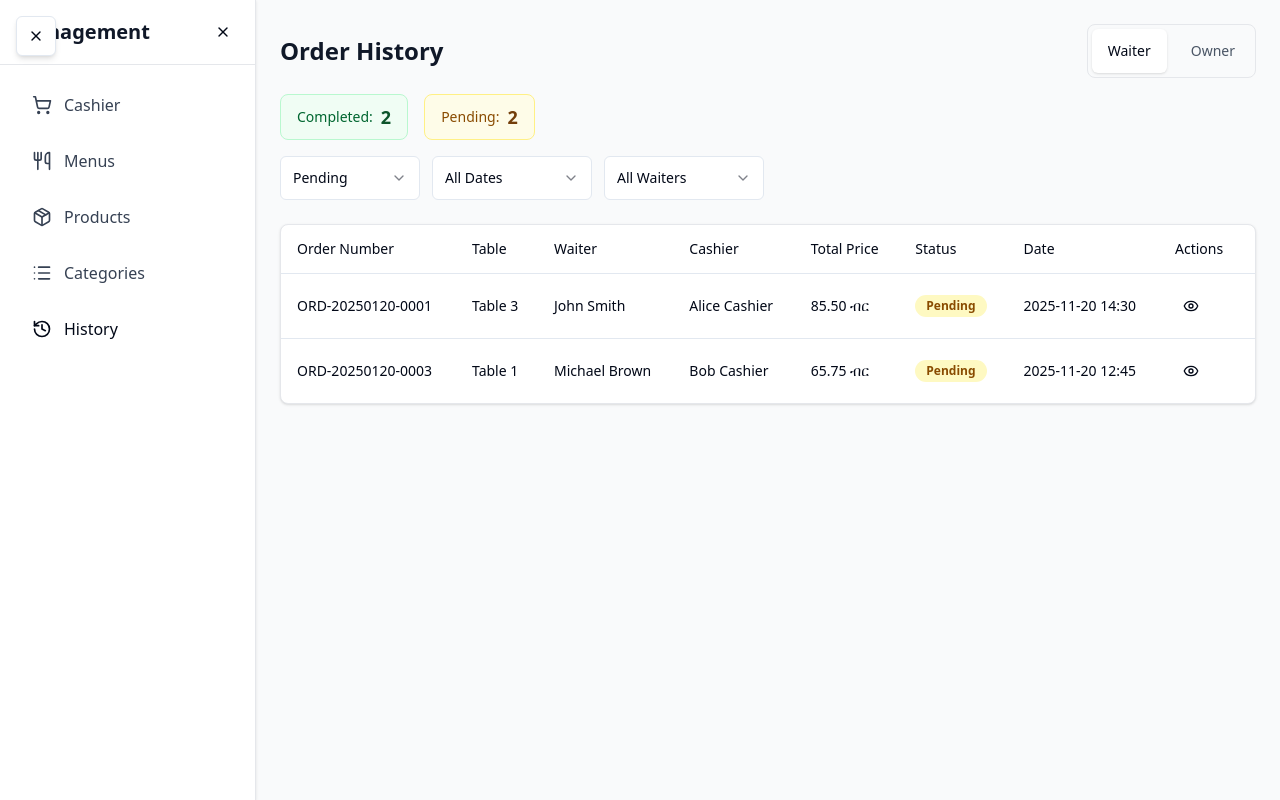
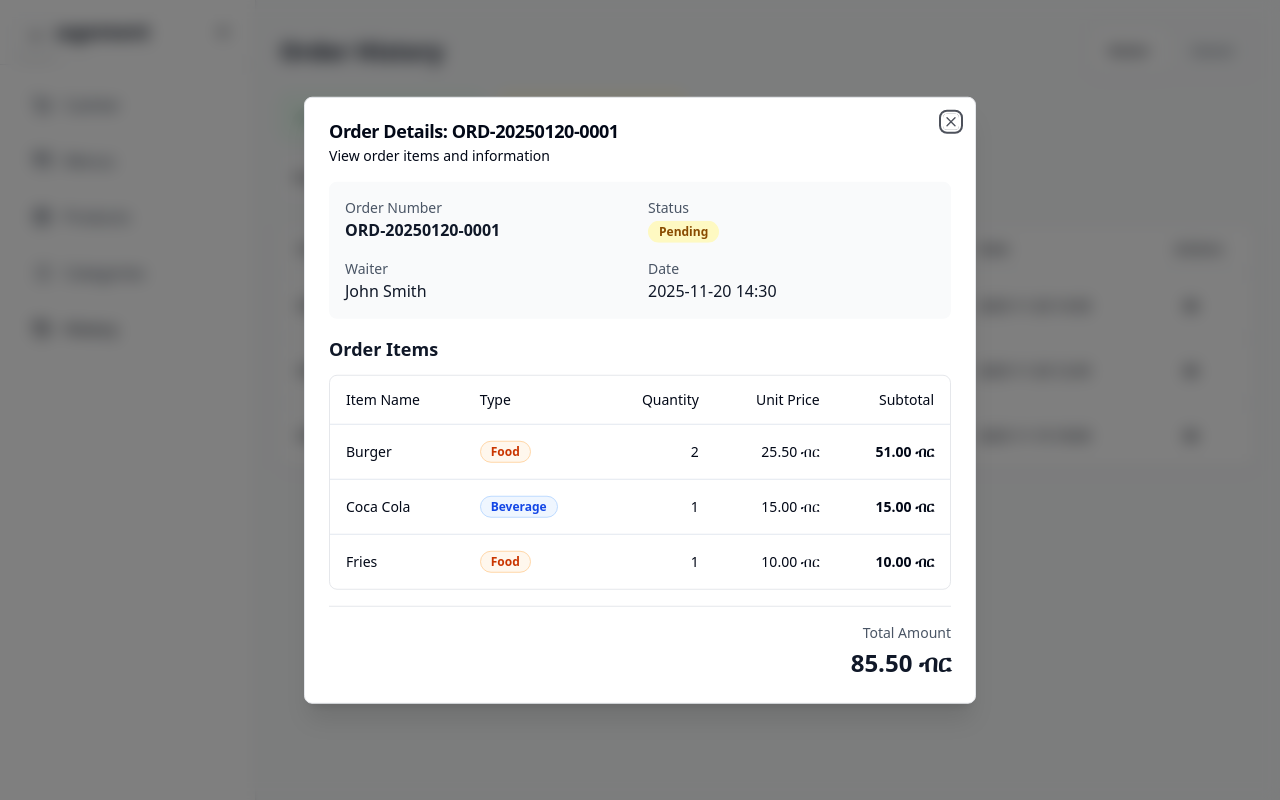
Before and after one commit to samuel-mulu/frontend-restaurant-web-app, a Next.js app: page /history in a window 1280 px wide. Both pictures are taken after a click on the button 1191 px from the left and 305 px from the top of the page. Built offline with nearby package versions, Linux system fonts and the light colour scheme.

Commit message:
modify the order summery

```diff
--- a/components/features/OrderHistory.tsx
+++ b/components/features/OrderHistory.tsx
@@ -20,8 +20,15 @@ import {
 } from "@/components/ui/select";
 import { Eye, Loader2 } from "lucide-react";
 import { Order } from "@/lib/types";
-import { listOrders, ApiError } from "@/lib/api/orders";
+import { listOrders, ApiError, OrderItemInput } from "@/lib/api/orders";
 import { toast } from "sonner";
+import {
+  Dialog,
+  DialogContent,
+  DialogDescription,
+  DialogHeader,
+  DialogTitle,
+} from "@/components/ui/dialog";
 
 // Mock orders for development (will be replaced with API call)
 const mockOrders: Order[] = [
@@ -37,6 +44,29 @@ const mockOrders: Order[] = [
     waiterName: "John Smith",
     cashierId: "cashier1",
     cashierName: "Alice Cashier",
+    items: [
+      {
+        itemId: "item1",
+        typeSnapshot: "food",
+        qty: 2,
+        nameSnapshot: "Burger",
+        priceSnapshot: 25.5,
+      },
+      {
+        itemId: "item2",
+        typeSnapshot: "beverage",
+        qty: 1,
+        nameSnapshot: "Coca Cola",
+        priceSnapshot: 15.0,
+      },
+      {
+        itemId: "item3",
+        typeSnapshot: "food",
+        qty: 1,
+        nameSnapshot: "Fries",
+        priceSnapshot: 10.0,
+      },
+    ],
   },
   {
     id: "ORD002",
@@ -100,6 +130,8 @@ export function OrderHistory() {
   const [statusFilter, setStatusFilter] = useState<string>("Pending");
   const [dateFilter, setDateFilter] = useState<string>("all");
   const [waiterFilter, setWaiterFilter] = useState<string>("all");
+  const [selectedOrder, setSelectedOrder] = useState<Order | null>(null);
+  const [isDetailDialogOpen, setIsDetailDialogOpen] = useState(false);
 
   // Fetch orders from API (commented out for now, using mock data)
   useEffect(() => {
@@ -178,16 +210,15 @@ export function OrderHistory() {
    * Map order status to filter status
    */
   const mapStatusForFilter = (status: string): string => {
-    const statusMap: Record<string, string> = {
-      placed: "Pending",
-      pending: "Pending",
-      served: "Served",
-      preparing: "Preparing",
-      ready: "Ready",
-      completed: "Completed",
-      cancelled: "Cancelled",
-    };
-    return statusMap[status.toLowerCase()] || status;
+    const statusLower = status.toLowerCase();
+    if (statusLower === "placed" || statusLower === "pending") {
+      return "Pending";
+    }
+    if (statusLower === "completed") {
+      return "Completed";
+    }
+    // Default to Pending for unknown statuses
+    return "Pending";
   };
 
   /**
@@ -204,12 +235,6 @@ export function OrderHistory() {
         return "bg-green-100 text-green-800";
       case "Pending":
         return "bg-yellow-100 text-yellow-800";
-      case "Cancelled":
-        return "bg-red-100 text-red-800";
-      case "Served":
-      case "Preparing":
-      case "Ready":
-        return "bg-blue-100 text-blue-800";
       default:
         return "bg-gray-100 text-gray-800";
     }
@@ -238,7 +263,11 @@ export function OrderHistory() {
   useEffect(() => {
     if (roleFilter === "waiter" && statusFilter) {
       const dates = getAvailableDates(orders, statusFilter);
-      if (dates.length > 0 && dateFilter !== "all" && !dates.includes(dateFilter)) {
+      if (
+        dates.length > 0 &&
+        dateFilter !== "all" &&
+        !dates.includes(dateFilter)
+      ) {
         setDateFilter("all"); // Reset if current date not available
       }
     }
@@ -251,7 +280,11 @@ export function OrderHistory() {
       setWaiterFilter("all"); // Reset waiter filter
       // Reset date filter if no completed orders available
       const completedDates = getAvailableDates(orders, "Completed");
-      if (completedDates.length > 0 && dateFilter !== "all" && !completedDates.includes(dateFilter)) {
+      if (
+        completedDates.length > 0 &&
+        dateFilter !== "all" &&
+        !completedDates.includes(dateFilter)
+      ) {
         setDateFilter("all");
       }
     } else {
@@ -259,22 +292,52 @@ export function OrderHistory() {
     }
   }, [roleFilter]);
 
-  // Calculate order counts by status
-  const orderCounts = useMemo(() => {
-    const completed = orders.filter(
-      (order) =>
-        (order.status === "completed" || order.status === "Completed") &&
-        (roleFilter === "owner" ? order.waiterId : true)
-    ).length;
-    const pending = orders.filter(
-      (order) =>
-        (order.status === "pending" ||
-          order.status === "Pending" ||
-          order.status === "placed") &&
-        (roleFilter === "owner" ? false : true) // Owner doesn't see pending
-    ).length;
+  // Calculate total prices by status based on filtered orders (excluding status filter)
+  const orderTotals = useMemo(() => {
+    // Filter orders based on role, date, and waiter (but not status)
+    const filteredForTotals = orders.filter((order) => {
+      // Role-based filtering
+      if (roleFilter === "owner") {
+        // Owner: Only completed orders from waiters
+        const isCompleted =
+          order.status === "completed" || order.status === "Completed";
+        if (!isCompleted || !order.waiterId) return false;
+      }
+
+      // Waiter filter
+      if (
+        roleFilter === "waiter" &&
+        waiterFilter !== "all" &&
+        order.waiterId !== waiterFilter
+      ) {
+        return false;
+      }
+
+      // Date filtering
+      if (dateFilter && dateFilter !== "all") {
+        const orderDate = formatDateForFilter(order.date);
+        if (orderDate !== dateFilter) return false;
+      }
+
+      return true;
+    });
+
+    // Calculate totals for each status from filtered orders
+    const completed = filteredForTotals
+      .filter(
+        (order) => order.status === "completed" || order.status === "Completed"
+      )
+      .reduce((sum, order) => sum + (order.totalPrice || 0), 0);
+
+    const pending = filteredForTotals
+      .filter((order) => {
+        const statusLower = (order.status || "").toLowerCase();
+        return statusLower === "pending" || statusLower === "placed";
+      })
+      .reduce((sum, order) => sum + (order.totalPrice || 0), 0);
+
     return { completed, pending };
-  }, [orders, roleFilter]);
+  }, [orders, roleFilter, dateFilter, waiterFilter]);
 
   // Filter orders based on role and filters
   const filteredOrders = useMemo(() => {
@@ -343,13 +406,21 @@ export function OrderHistory() {
         {/* Status Summary */}
         <div className="mb-4 flex gap-4">
           <div className="flex items-center gap-2 px-4 py-2 bg-green-50 rounded-lg border border-green-200">
-            <span className="text-sm font-medium text-green-800">Completed:</span>
-            <span className="text-lg font-bold text-green-900">{orderCounts.completed}</span>
+            <span className="text-sm font-medium text-green-800">
+              Completed:
+            </span>
+            <span className="text-lg font-bold text-green-900">
+              {orderTotals.completed.toFixed(2)} ብር
+            </span>
           </div>
           {roleFilter === "waiter" && (
             <div className="flex items-center gap-2 px-4 py-2 bg-yellow-50 rounded-lg border border-yellow-200">
-              <span className="text-sm font-medium text-yellow-800">Pending:</span>
-              <span className="text-lg font-bold text-yellow-900">{orderCounts.pending}</span>
+              <span className="text-sm font-medium text-yellow-800">
+                Pending:
+              </span>
+              <span className="text-lg font-bold text-yellow-900">
+                {orderTotals.pending.toFixed(2)} ብር
+              </span>
             </div>
           )}
         </div>
@@ -447,17 +518,9 @@ export function OrderHistory() {
                   <h3 className="font-semibold text-gray-900">
                     {order.orderNumber || order.id}
                   </h3>
-                  <p className="text-sm text-gray-600 mt-1">
-                    {order.customer || `Table ${order.tableNumber || "N/A"}`}
-                  </p>
                   {roleFilter === "waiter" && order.waiterName && (
                     <p className="text-xs text-gray-500 mt-1">
                       Waiter: {order.waiterName}
-                    </p>
-                  )}
-                  {order.cashierName && (
-                    <p className="text-xs text-gray-500 mt-1">
-                      Cashier: {order.cashierName}
                     </p>
                   )}
                 </div>
@@ -475,7 +538,15 @@ export function OrderHistory() {
                   </p>
                   <p className="text-xs text-gray-500 mt-1">{order.date}</p>
                 </div>
-                <Button variant="ghost" size="icon" className="h-9 w-9">
+                <Button
+                  variant="ghost"
+                  size="icon"
+                  className="h-9 w-9"
+                  onClick={() => {
+                    setSelectedOrder(order);
+                    setIsDetailDialogOpen(true);
+                  }}
+                >
                   <Eye className="h-4 w-4" />
                 </Button>
               </div>
@@ -494,9 +565,7 @@ export function OrderHistory() {
             <TableHeader>
               <TableRow>
                 <TableHead>Order Number</TableHead>
-                <TableHead>Table</TableHead>
                 {roleFilter === "waiter" && <TableHead>Waiter</TableHead>}
-                <TableHead>Cashier</TableHead>
                 <TableHead>Total Price</TableHead>
                 <TableHead>Status</TableHead>
                 <TableHead>Date</TableHead>
@@ -507,7 +576,7 @@ export function OrderHistory() {
               {filteredOrders.length === 0 ? (
                 <TableRow>
                   <TableCell
-                    colSpan={roleFilter === "waiter" ? 7 : 6}
+                    colSpan={roleFilter === "waiter" ? 5 : 4}
                     className="text-center py-8 text-gray-500"
                   >
                     No orders found
@@ -519,17 +588,9 @@ export function OrderHistory() {
                     <TableCell className="font-medium">
                       {order.orderNumber || order.id}
                     </TableCell>
-                    <TableCell>
-                      {order.tableNumber ? `Table ${order.tableNumber}` : "N/A"}
-                    </TableCell>
                     {roleFilter === "waiter" && (
-                      <TableCell>
-                        {order.waiterName || "N/A"}
-                      </TableCell>
+                      <TableCell>{order.waiterName || "N/A"}</TableCell>
                     )}
-                    <TableCell>
-                      {order.cashierName || "N/A"}
-                    </TableCell>
                     <TableCell>{order.totalPrice.toFixed(2)} ብር</TableCell>
                     <TableCell>
                       <Badge
@@ -541,7 +602,15 @@ export function OrderHistory() {
                     </TableCell>
                     <TableCell>{order.date}</TableCell>
                     <TableCell>
-                      <Button variant="ghost" size="icon" className="h-8 w-8">
+                      <Button
+                        variant="ghost"
+                        size="icon"
+                        className="h-8 w-8"
+                        onClick={() => {
+                          setSelectedOrder(order);
+                          setIsDetailDialogOpen(true);
+                        }}
+                      >
                         <Eye className="h-4 w-4" />
                       </Button>
                     </TableCell>
@@ -552,6 +621,140 @@ export function OrderHistory() {
           </Table>
         </div>
       )}
+
+      {/* Order Detail Dialog */}
+      <Dialog open={isDetailDialogOpen} onOpenChange={setIsDetailDialogOpen}>
+        <DialogContent className="max-w-2xl max-h-[90vh] overflow-y-auto">
+          <DialogHeader>
+            <DialogTitle>
+              Order Details: {selectedOrder?.orderNumber || selectedOrder?.id}
+            </DialogTitle>
+            <DialogDescription>
+              View order items and information
+            </DialogDescription>
+          </DialogHeader>
+
+          {selectedOrder && (
+            <div className="space-y-4">
+              {/* Order Information */}
+              <div className="grid grid-cols-2 gap-4 p-4 bg-gray-50 rounded-lg">
+                <div>
+                  <p className="text-sm text-gray-600">Order Number</p>
+                  <p className="font-semibold text-gray-900">
+                    {selectedOrder.orderNumber || selectedOrder.id}
+                  </p>
+                </div>
+                <div>
+                  <p className="text-sm text-gray-600">Status</p>
+                  <Badge
+                    className={getStatusColor(selectedOrder.status)}
+                    variant="secondary"
+                  >
+                    {getDisplayStatus(selectedOrder.status)}
+                  </Badge>
+                </div>
+                {selectedOrder.waiterName && (
+                  <div>
+                    <p className="text-sm text-gray-600">Waiter</p>
+                    <p className="font-medium text-gray-900">
+                      {selectedOrder.waiterName}
+                    </p>
+                  </div>
+                )}
+                <div>
+                  <p className="text-sm text-gray-600">Date</p>
+                  <p className="font-medium text-gray-900">
+                    {selectedOrder.date}
+                  </p>
+                </div>
+                {selectedOrder.note && (
+                  <div className="col-span-2">
+                    <p className="text-sm text-gray-600">Note</p>
+                    <p className="font-medium text-gray-900">
+                      {selectedOrder.note}
+                    </p>
+                  </div>
+                )}
+              </div>
+
+              {/* Order Items */}
+              <div>
+                <h3 className="text-lg font-semibold text-gray-900 mb-3">
+                  Order Items
+                </h3>
+                {selectedOrder.items && selectedOrder.items.length > 0 ? (
+                  <div className="border border-gray-200 rounded-lg overflow-hidden">
+                    <Table>
+                      <TableHeader>
+                        <TableRow>
+                          <TableHead>Item Name</TableHead>
+                          <TableHead>Type</TableHead>
+                          <TableHead className="text-right">Quantity</TableHead>
+                          <TableHead className="text-right">
+                            Unit Price
+                          </TableHead>
+                          <TableHead className="text-right">Subtotal</TableHead>
+                        </TableRow>
+                      </TableHeader>
+                      <TableBody>
+                        {selectedOrder.items.map(
+                          (item: OrderItemInput, index: number) => {
+                            const subtotal = item.priceSnapshot * item.qty;
+                            return (
+                              <TableRow key={`${item.itemId}-${index}`}>
+                                <TableCell className="font-medium">
+                                  {item.nameSnapshot}
+                                </TableCell>
+                                <TableCell>
+                                  <Badge
+                                    variant="outline"
+                                    className={
+                                      item.typeSnapshot === "beverage"
+                                        ? "bg-blue-50 text-blue-700 border-blue-200"
+                                        : "bg-orange-50 text-orange-700 border-orange-200"
+                                    }
+                                  >
+                                    {item.typeSnapshot === "beverage"
+                                      ? "Beverage"
+                                      : "Food"}
+                                  </Badge>
+                                </TableCell>
+                                <TableCell className="text-right">
+                                  {item.qty}
+                                </TableCell>
+                                <TableCell className="text-right">
+                                  {item.priceSnapshot.toFixed(2)} ብር
+                                </TableCell>
+                                <TableCell className="text-right font-semibold">
+                                  {subtotal.toFixed(2)} ብር
+                                </TableCell>
+                              </TableRow>
+                            );
+                          }
+                        )}
+                      </TableBody>
+                    </Table>
+                  </div>
+                ) : (
+                  <p className="text-center text-gray-500 py-8">
+                    No items found for this order
+                  </p>
+                )}
+              </div>
+
+              {/* Total */}
+              <div className="flex justify-end pt-4 border-t border-gray-200">
+                <div className="text-right">
+                  <p className="text-sm text-gray-600 mb-1">Total Amount</p>
+                  <p className="text-2xl font-bold text-gray-900">
+                    {selectedOrder.totalPrice.toFixed(2)} ብር
+                  </p>
+                </div>
+              </div>
+            </div>
+          )}
+        </DialogContent>
+      </Dialog>
     </div>
   );
 }
```
